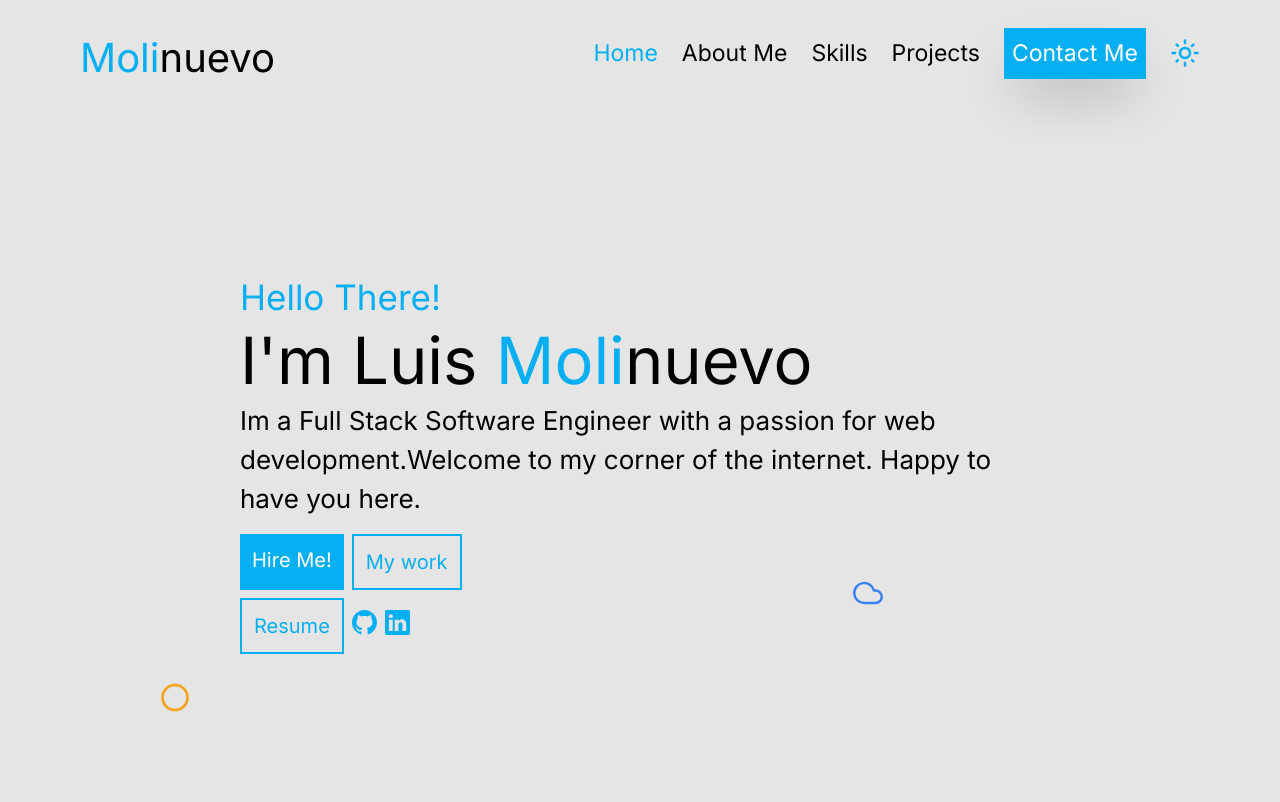
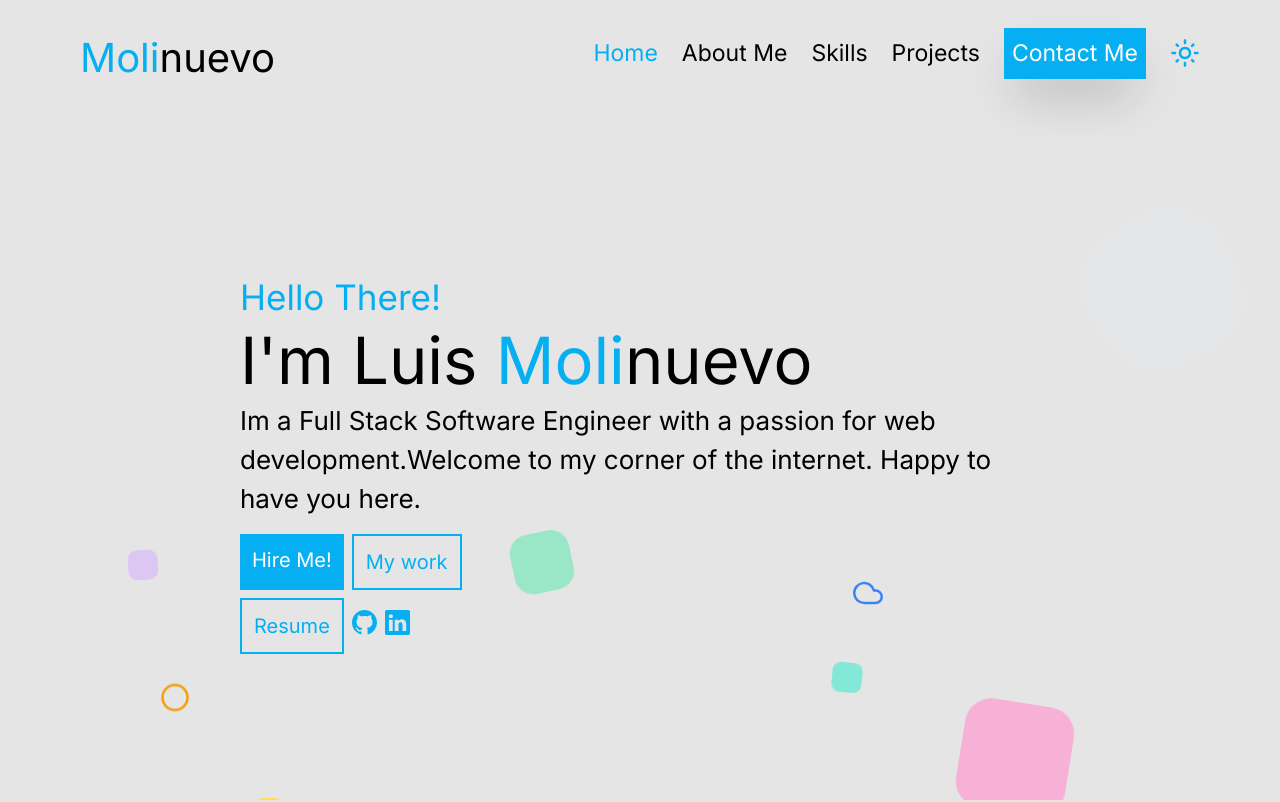
Before and after one commit to luismolinuevo/personal-portfolio, a Next.js app in the folder my-projectnew/: page / in a window 1280 px wide. Shown: the top 802 px of the page. Built offline with nearby package versions, Linux system fonts and the light colour scheme.

Commit message:
fixed issue with home page animation

```diff
--- a/my-projectnew/app/components/PageSections/Home.jsx
+++ b/my-projectnew/app/components/PageSections/Home.jsx
@@ -9,7 +9,7 @@ import  "./test.css"
 export default function Homepage() {
   return (
     <section
-      className="w-full h-screen px-[50px] md:px-[80px] md:flex block justify-evenly"
+      className="w-full h-screen px-[50px] md:px-[80px] md:flex block justify-evenly z-10"
       id="home"
     >
       <div>
--- a/my-projectnew/app/components/PageSections/test.css
+++ b/my-projectnew/app/components/PageSections/test.css
@@ -5,7 +5,8 @@
     width: 100%;
     height: 100%;
     overflow: hidden;
-    z-index: -1;
+    /* z-index: -1; */
+    z-index: 1;
   }
 
   .circles li {
```
